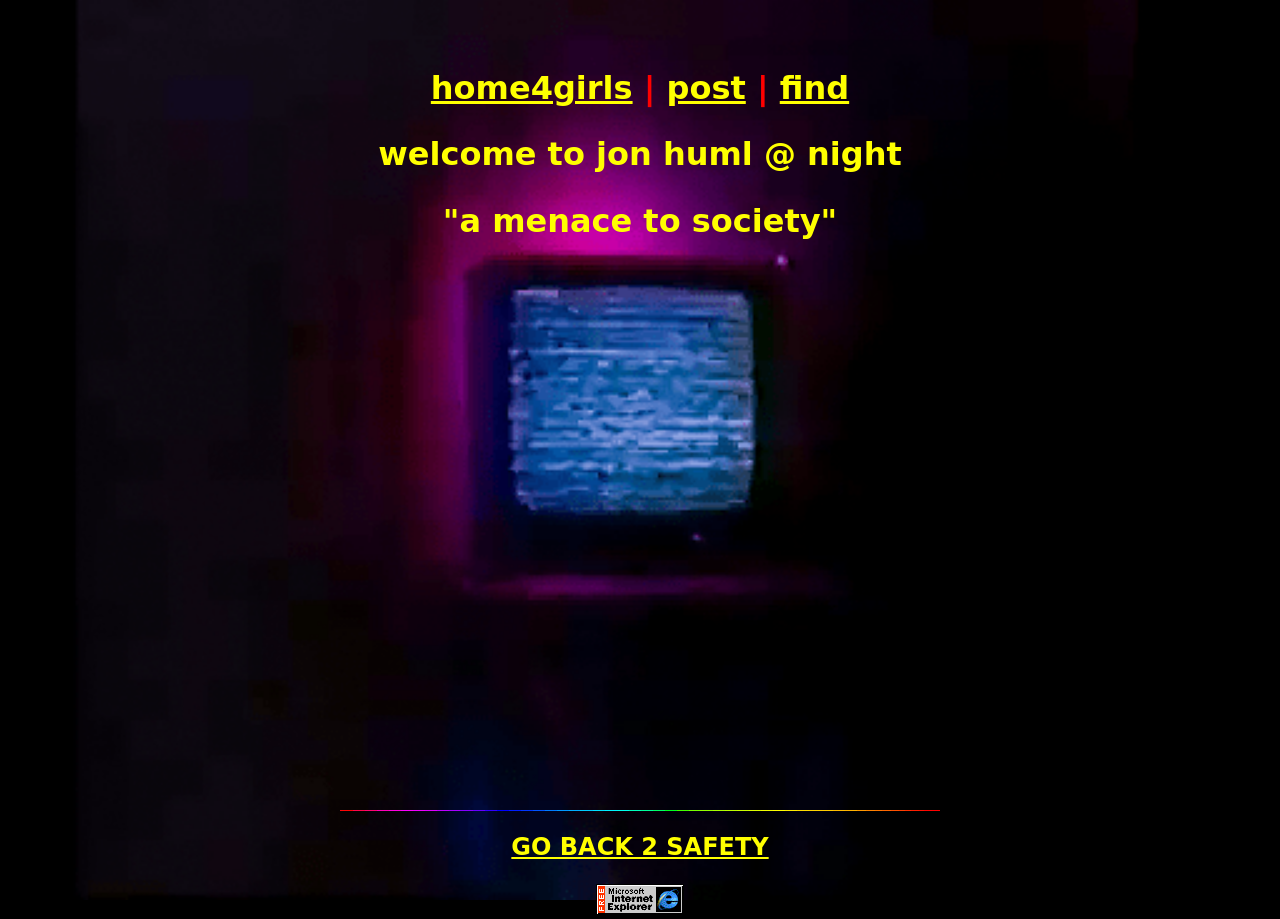
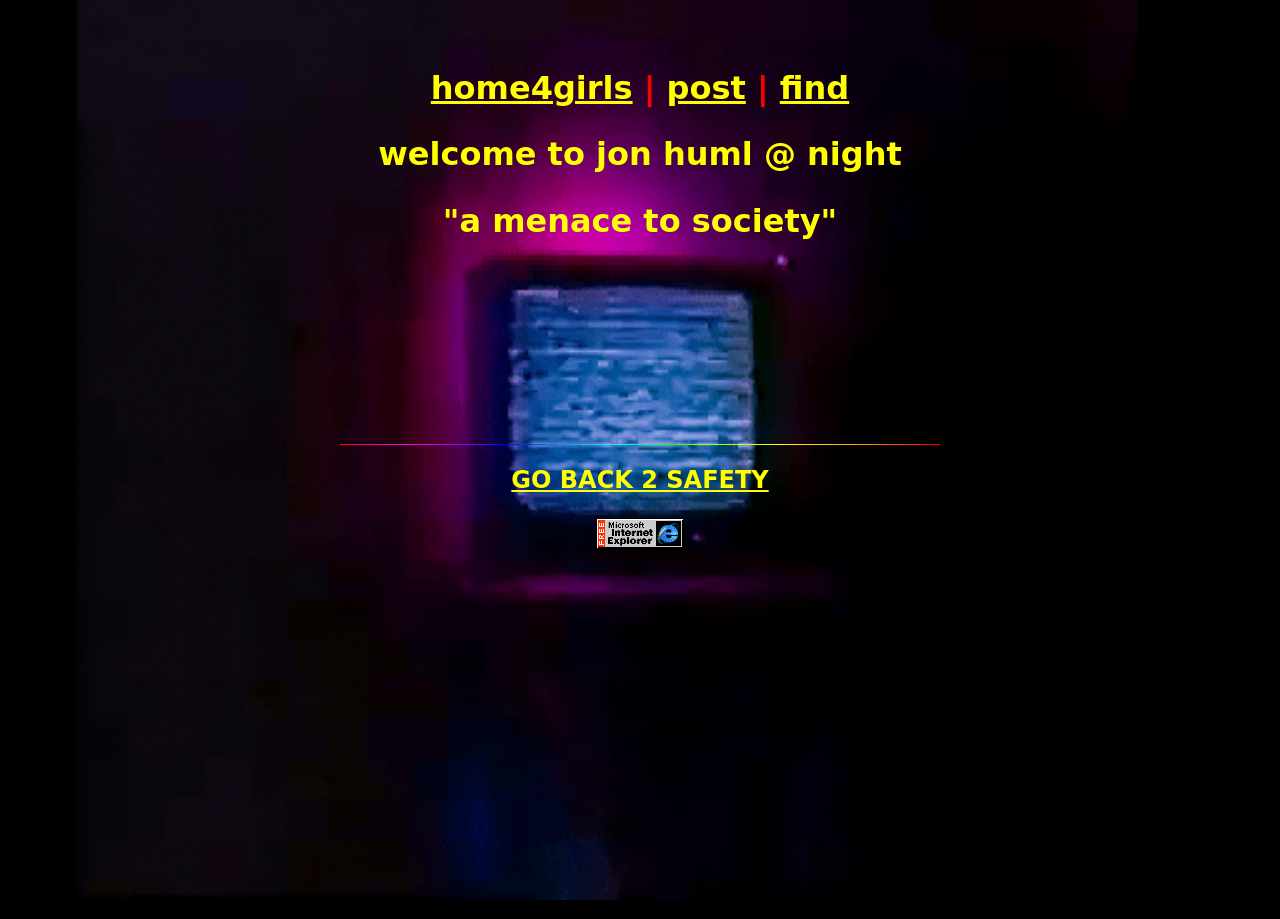
Before and after one commit to 00jrh00/00jrh00.github.io, a Jekyll site: the page built from index.markdown, in a window 1280 px wide. Built offline with Jekyll 4.4.1, drawn with Linux system fonts in a browser that asks for light colours.

Commit message:
Update home.html

```diff
--- a/_layouts/home.html
+++ b/_layouts/home.html
@@ -14,10 +14,10 @@
 <h1>welcome to jon huml @ night</h1>
 <h1>"a menace to society"</h1>
 <div class="space"></div>
-</div>
-  <footer id="footer">
+<footer id="footer">
 <img src="../assets/images/home/bar.gif">
 <h2><a href="http://jonhuml.com">GO BACK 2 SAFETY</a></h2>
 <span><img src="../assets/images/home/windows.gif"></span>
 </footer>
+</div>
 </body>
```
